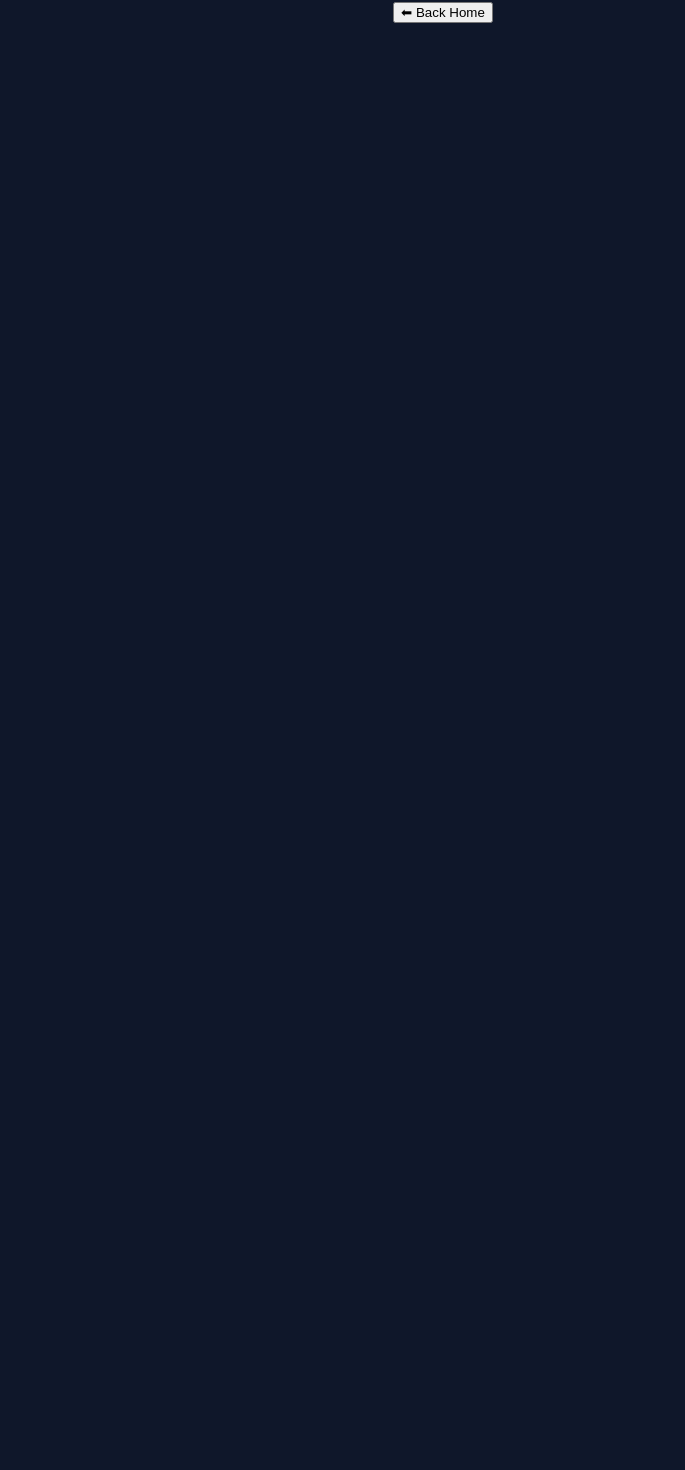
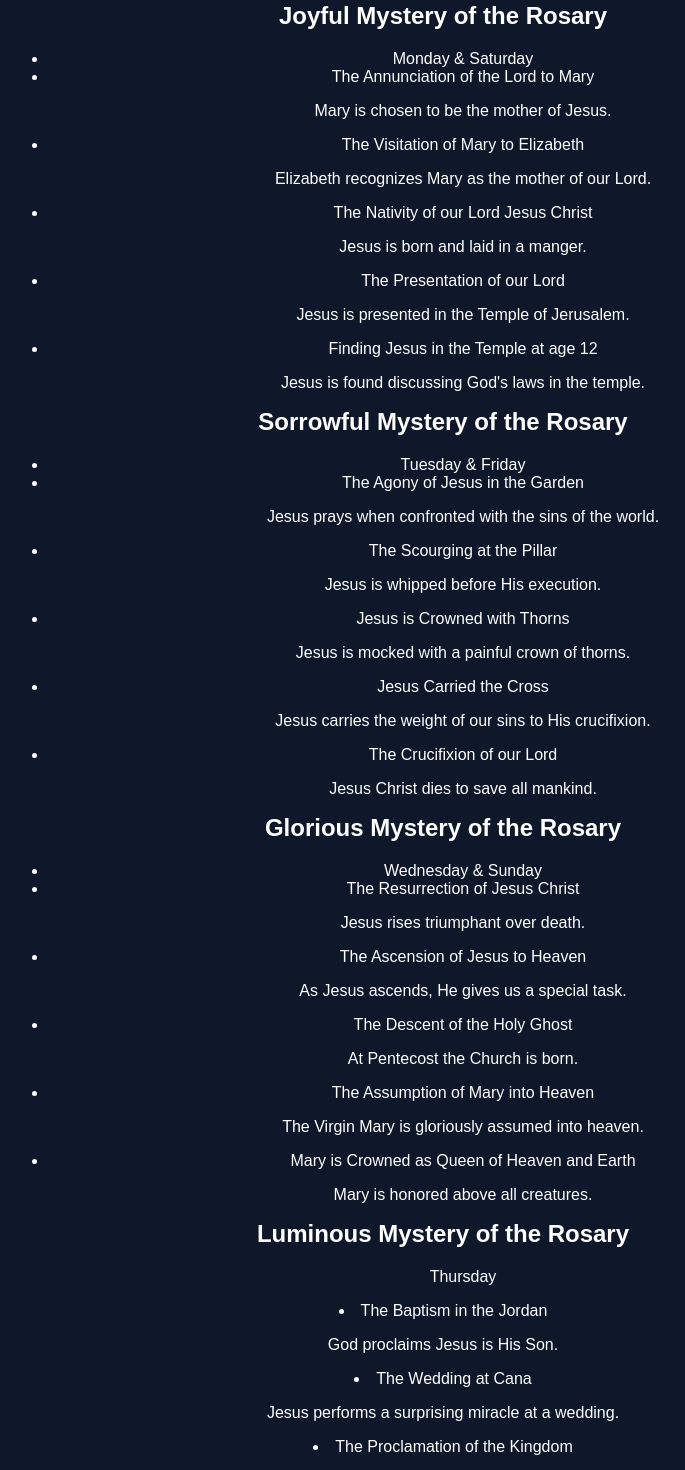
Before and after one commit to paulebaakpa/rosary-app, a React (Vite) app: page /#/rosary in a window 1280 px wide. Shown: the part 120-1590 px from the top of the page, without its empty margins (197-882 px from the left). Before the commit the page ends 800 px from the top, so only its background shows below. Built offline with nearby package versions, Linux system fonts and the light colour scheme.

Commit message:
fix imports and prepare for deployment

```diff
--- a/src/pages/Rosary.jsx
+++ b/src/pages/Rosary.jsx
@@ -7,6 +7,65 @@ export default function Rosary() {
       <h2>📿 Holy Rosary</h2>
 
       <p>The Rosary is a meditation on the life of Jesus and Mary.</p>
+        <h2>Joyful Mystery of the Rosary</h2>
+        <ul>
+            <li>Monday & Saturday</li>
+
+            <li>The Annunciation of the Lord to Mary</li>
+                <p>Mary is chosen to be the mother of Jesus.</p>
+            <li>The Visitation of Mary to Elizabeth</li>
+                <p>Elizabeth recognizes Mary as the mother of our Lord.</p>
+                <li>The Nativity of our Lord Jesus Christ</li>
+                <p>Jesus is born and laid in a manger.</p>
+                <li>The Presentation of our Lord</li>
+                <p>Jesus is presented in the Temple of Jerusalem.</p>
+                <li>Finding Jesus in the Temple at age 12</li>
+                <p>Jesus is found discussing God's laws in the temple.</p>
+
+
+        </ul>
+        <h2>Sorrowful Mystery of the Rosary</h2>
+        <ul>
+          <li>Tuesday & Friday</li>
+          <li>The Agony of Jesus in the Garden</li>
+          <p>Jesus prays when confronted with the sins of the world.</p>
+          <li>The Scourging at the Pillar</li>
+          <p>Jesus is whipped before His execution.</p>
+          <li>Jesus is Crowned with Thorns</li>
+          <p>Jesus is mocked with a painful crown of thorns.</p>
+          <li>Jesus Carried the Cross</li>
+          <p>Jesus carries the weight of our sins to His crucifixion.</p>
+          <li>The Crucifixion of our Lord</li>
+          <p>Jesus Christ dies to save all mankind.</p>
+
+        </ul>
+        <h2>Glorious Mystery of the Rosary</h2>
+        <ul>
+          <li>Wednesday & Sunday</li>
+          <li>The Resurrection of Jesus Christ</li>
+          <p>Jesus rises triumphant over death.</p>
+          <li>The Ascension of Jesus to Heaven</li>
+          <p>As Jesus ascends, He gives us a special task.</p>
+          <li>The Descent of the Holy Ghost</li>
+          <p>At Pentecost the Church is born.</p>
+          <li>The Assumption of Mary into Heaven</li>
+          <p>The Virgin Mary is gloriously assumed into heaven.</p>
+          <li>Mary is Crowned as Queen of Heaven and Earth</li>
+          <p>Mary is honored above all creatures.</p>
+        </ul>
+
+        <h2>Luminous Mystery of the Rosary</h2>
+        <ul>Thursday</ul>
+        <li>The Baptism in the Jordan</li>
+        <p>God proclaims Jesus is His Son.</p>
+        <li>The Wedding at Cana</li>
+        <p>Jesus performs a surprising miracle at a wedding.</p>
+        <li>The Proclamation of the Kingdom</li>
+        <p>Jesus calls us to do something important.</p>
+        <li>The Transfiguration</li>
+        <p>Jesus is gloriously transformed.</p>
+        <li>The Institution of the Eucharist</li>
+        <p>Jesus shares His Body and Blood for our salvation.</p>
 
       <Link to="/">
         <button>⬅ Back Home</button>
```
